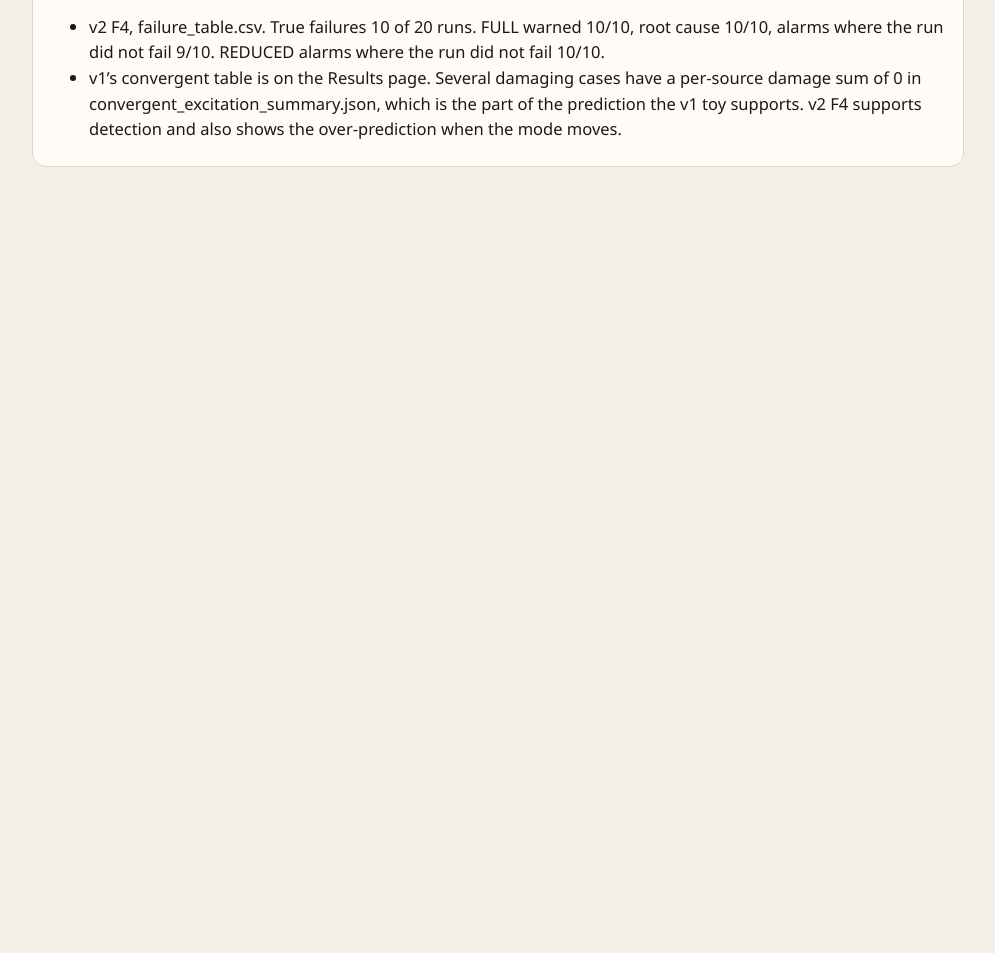
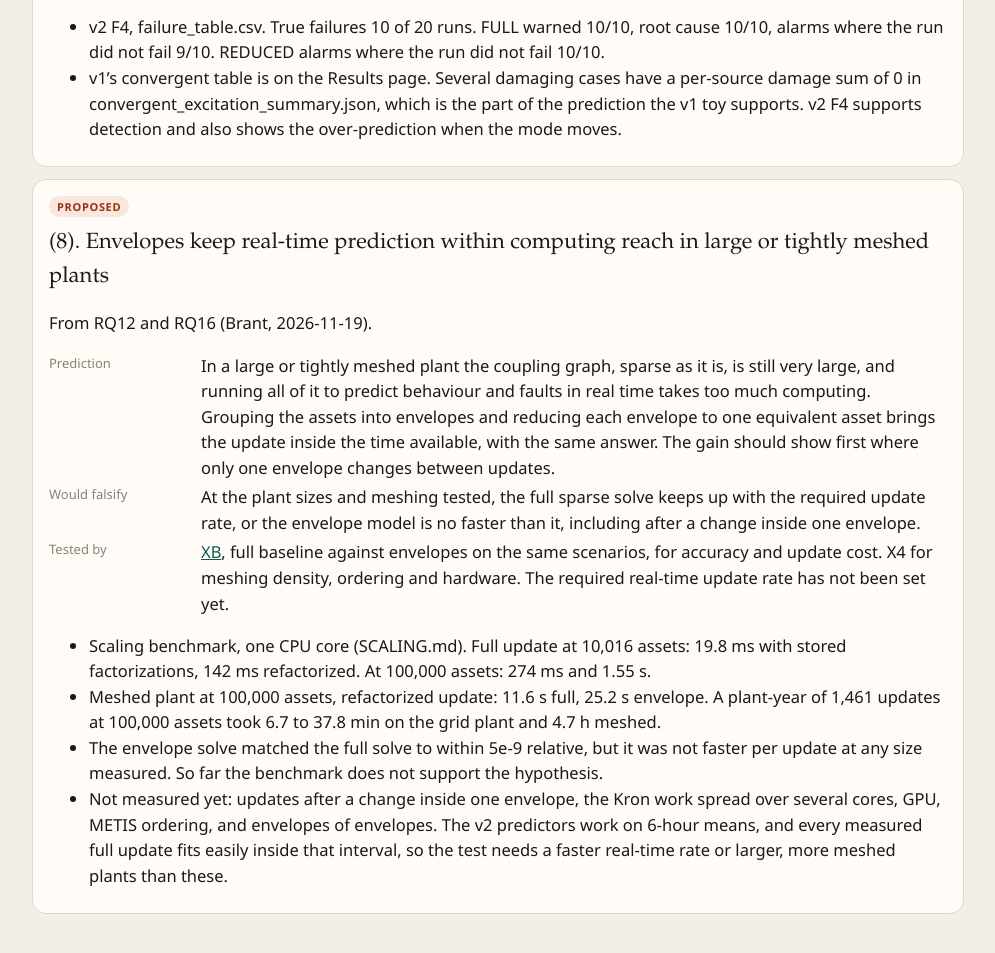
Before and after one commit to Xaman8/iro-physics, a plain HTML site: page site/hypotheses.html in a window 1280 px wide. Shown: the part 3032-3985 px from the top of the page, without its empty margins (142-1137 px from the left). Before the commit the page ends 3291 px from the top, so only its background shows below. Drawn offline with Linux system fonts and the light colour scheme.

Commit message:
State the computing reason for envelopes as hypothesis (8)

```diff
--- a/site/js/design.js
+++ b/site/js/design.js
@@ -49,7 +49,7 @@ extra.innerHTML = `
       <tr><td>X1</td><td>1. Plant</td><td>Does the inferred coupling graph change with operating mode? (RQ13)</td><td>Operating mode: normal, startup, one pump tripped, valve closed</td><td>Changes in couplings and in coupling power sign; whether the discovered envelopes change (ARI)</td><td>v2 plant, one operating point only today</td></tr>
       <tr><td>X2</td><td>2. Five-port asset</td><td>Does applying the five-port rule change any result? (RQ8, RQ10)</td><td>v2 as it stands (${c.ports} ports in use) against v2 rebuilt with five ports per asset, including a chemical domain (reaction heat, corrosion or fuel paths)</td><td>Solve identity at DC and the five line frequencies; boundary domains per envelope; how many empty ports remain</td><td>Five-port rule (Formal model Step 1, locked). Same-domain port pairs still to be decided</td></tr>
       <tr><td>X3</td><td>3. All-pairs view</td><td>What does the all-pairs port map hold, and how much of it matters? (RQ6, RQ12)</td><td>Plant size, 32 to 10k assets</td><td>Share of entries of the port-to-port map Z(s) above set thresholds at each fault band; dense cost and memory</td><td>Scaling notes: dense figures measured to 3,008 assets</td></tr>
-      <tr><td>X4</td><td>4. Sparse linear system</td><td>Where does the sparse full solve stop being cheap? (RQ12, RQ16)</td><td>Meshing density; ordering (COLAMD against METIS nested dissection); GPU against CPU</td><td>Update time with stored and with fresh factorizations; fill; memory</td><td>Grid and meshed plants on one CPU core with COLAMD. METIS and GPU not measured</td></tr>
+      <tr><td>X4</td><td>4. Sparse linear system</td><td>Where does the sparse full solve stop being cheap? (RQ12, RQ16, hypothesis 8)</td><td>Meshing density; ordering (COLAMD against METIS nested dissection); GPU against CPU</td><td>Update time with stored and with fresh factorizations; fill; memory</td><td>Grid and meshed plants on one CPU core with COLAMD. METIS and GPU not measured</td></tr>
       <tr><td>X5</td><td>5. Natural envelopes</td><td>Are the envelopes stable across plants and modes, and which weighting should decide? (RQ1, RQ13)</td><td>Plant (v2, five-port v2, a second plant layout); weighting (power flow, Kedem–Caplan per band); operating mode</td><td>ARI between methods, across perturbation and across modes; null-model scores</td><td>v2 discovery, one plant, one mode</td></tr>
       <tr><td>X6</td><td>6. Envelope as asset</td><td>Does the reduction hold up away from the linear case, and does recursion work? (RQ2, RQ3, RQ4)</td><td>A nonlinear element inside an envelope; envelopes of envelopes</td><td>Exactness against the full solve; passivity; what is lost at each level</td><td>v2 reduction, exact and passive in the linear case</td></tr>
       <tr><td>X7</td><td>7. Cross-envelope failure</td><td>Can failures that genuinely cross envelopes be predicted? (RQ0, RQ5, RQ9)</td><td>New scenarios built so the true first failure lies outside the source envelope: thermal, fluid and vibration paths, plus convergent excitation from two envelopes</td><td>Share of runs where the failure is cross-envelope; lead time; correct failing asset; correct root cause; false alarms</td><td>v2 test, where only F1 crossed (${v2.crossEnvelope["F1:_cross_envelope_discovered"].n_cross}/${v2.crossEnvelope["F1:_cross_envelope_discovered"].n} under discovered envelopes)</td></tr>
@@ -57,7 +57,7 @@ extra.innerHTML = `
     </tbody>
   </table></div>
   <h2 id="xb">XB. Full baseline against envelopes <span class="badge draft">proposed</span></h2>
-  <p>Purpose: decide what envelopes add once the full sparse solve is known to be fast. The benchmark measured speed only. This experiment measures accuracy and insight. All arms use the same truth runs, scenarios, seeds and alarm rule. (RQ16, lead hypothesis 2.)</p>
+  <p>Purpose: test <a href="hypotheses.html#h8">hypothesis (8)</a>, that in a large or tightly meshed plant running the whole graph in real time would take too much computing, so envelopes are needed. Also decide what envelopes add beyond cost. The benchmark so far measured speed only, on one core, and there the full sparse solve was fast and the envelope solve was no faster. This experiment adds accuracy, insight and the cost of local updates. All arms use the same truth runs, scenarios, seeds and alarm rule. For hypothesis (8) the cost measures are repeated on the tiled benchmark plants of X4 at 10,000 and 100,000 assets, grid and meshed, against a required update rate fixed before the runs. (RQ16, hypothesis 8, lead hypothesis 2.)</p>
   <ul>
     <li>FULL-ALL. The full plant model with sensors at every port in use.</li>
     <li>FULL-BOUNDARY. The full plant model, but sensors only at the envelope boundary ports. This separates the effect of the model from the effect of sensing.</li>
--- a/site/js/hypotheses.js
+++ b/site/js/hypotheses.js
@@ -106,6 +106,23 @@ const cards = [
       "v1’s convergent table is on the Results page. Several damaging cases have a per-source damage sum of 0 in convergent_excitation_summary.json, which is the part of the prediction the v1 toy supports. v2 F4 supports detection and also shows the over-prediction when the mode moves.",
     ],
   },
+  {
+    id: "(8)",
+    anchor: "h8",
+    title: "Envelopes keep real-time prediction within computing reach in large or tightly meshed plants",
+    rq: "RQ12 and RQ16 (Brant, 2026-11-19)",
+    status: "proposed",
+    cls: "draft",
+    prediction: "In a large or tightly meshed plant the coupling graph, sparse as it is, is still very large, and running all of it to predict behaviour and faults in real time takes too much computing. Grouping the assets into envelopes and reducing each envelope to one equivalent asset brings the update inside the time available, with the same answer. The gain should show first where only one envelope changes between updates.",
+    falsify: "At the plant sizes and meshing tested, the full sparse solve keeps up with the required update rate, or the envelope model is no faster than it, including after a change inside one envelope.",
+    test: `<a href="design.html#xb">XB</a>, full baseline against envelopes on the same scenarios, for accuracy and update cost. X4 for meshing density, ordering and hardware. The required real-time update rate has not been set yet.`,
+    evidence: [
+      "Scaling benchmark, one CPU core (SCALING.md). Full update at 10,016 assets: 19.8 ms with stored factorizations, 142 ms refactorized. At 100,000 assets: 274 ms and 1.55 s.",
+      "Meshed plant at 100,000 assets, refactorized update: 11.6 s full, 25.2 s envelope. A plant-year of 1,461 updates at 100,000 assets took 6.7 to 37.8 min on the grid plant and 4.7 h meshed.",
+      "The envelope solve matched the full solve to within 5e-9 relative, but it was not faster per update at any size measured. So far the benchmark does not support the hypothesis.",
+      "Not measured yet: updates after a change inside one envelope, the Kron work spread over several cores, GPU, METIS ordering, and envelopes of envelopes. The v2 predictors work on 6-hour means, and every measured full update fits easily inside that interval, so the test needs a faster real-time rate or larger, more meshed plants than these.",
+    ],
+  },
 ];
 
 const leadHtml = leads.map((item) => `
@@ -117,7 +134,7 @@ const leadHtml = leads.map((item) => `
 `).join("");
 
 document.getElementById("hypotheses").innerHTML = leadHtml + cards.map((card) => `
-  <article class="hyp">
+  <article class="hyp"${card.anchor ? ` id="${card.anchor}"` : ""}>
     <span class="badge ${card.cls}">${card.status}</span>
     <h2>${card.id}. ${card.title}</h2>
     <p class="note">From ${card.rq}.</p>
```
Also changed, not shown: site/data/captions.json (+5 -4 lines), site/index.html (+3 -3 lines), 3 other files.
